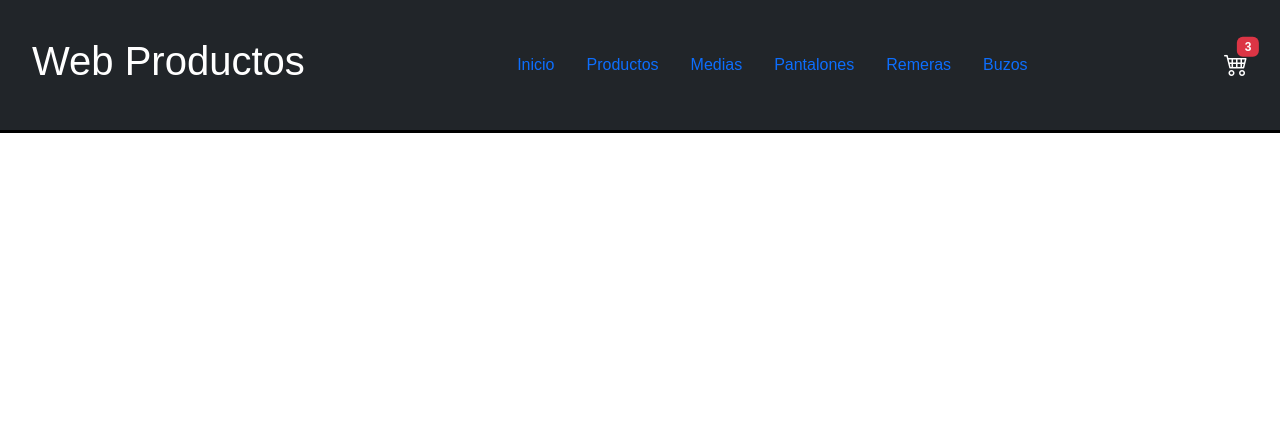
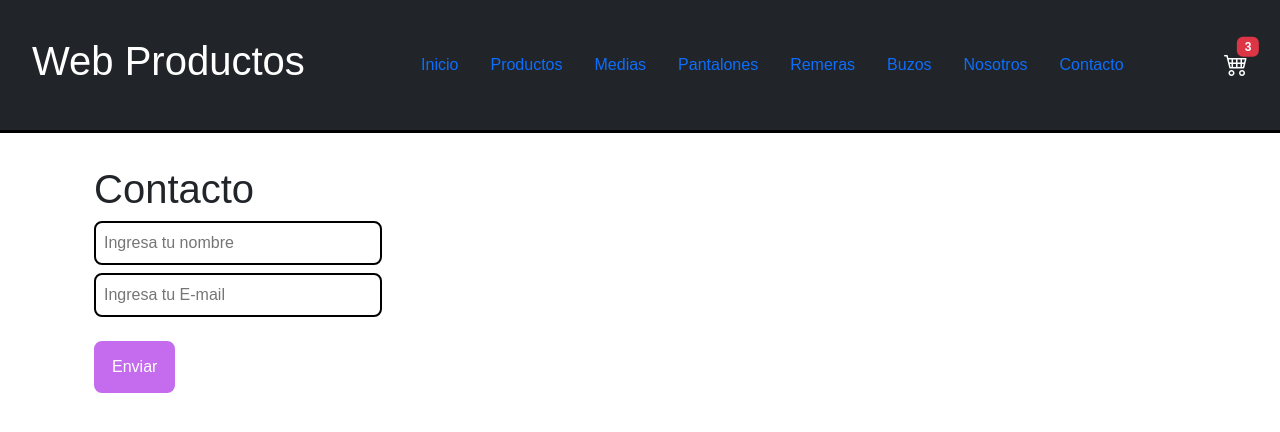
Before and after one commit to SebastianFurquet/React-Coder-Furquet, a React (Vite) app: page /contacto in a window 1280 px wide. Shown: the top 432 px of the page. Built offline with nearby package versions, Linux system fonts and the light colour scheme.

Commit message:
contacto

```diff
--- a/src/App.jsx
+++ b/src/App.jsx
@@ -1,9 +1,11 @@
 
 import ItemDetailContainer from "./Components/ItemDetailContainer";
 import ItemListContainer from "./Components/ItemListContainer";
+import Nosotros from "./Components/Nosotros"
 import Navbar from "./Components/NavBar";
 import "./App.css";
 import { BrowserRouter, Route, Routes } from "react-router-dom";
+import Contacto from "./Components/Contacto";
 
 
 function App() {
@@ -18,6 +20,8 @@ function App() {
       <Route path="item/:id" element={<ItemDetailContainer />}/>
       <Route path="/productos" element = {<ItemListContainer />} />
       <Route path="/productos/:categoria" element = {<ItemListContainer />} />
+      <Route path="/nosotros" element={<Nosotros />}/>
+      <Route path="/contacto" element={<Contacto />}/>
 
     </Routes>
 
--- /dev/null
+++ b/src/Components/Contacto.jsx
@@ -0,0 +1,16 @@
+import React from 'react'
+
+const Contacto = () => {
+  return (
+    <div className="container">
+        <h1 className='main-title'>Contacto</h1>
+        <form className='formulario' >
+            <input type="text" placeholder='Ingresa tu nombre' />
+            <input type="email" placeholder='Ingresa tu E-mail' />
+            <button className='enviar' type="submit"> Enviar </button>
+        </form>
+    </div>
+  )
+}
+
+export default Contacto
--- a/src/Components/Item.jsx
+++ b/src/Components/Item.jsx
@@ -4,7 +4,7 @@ import { Link } from "react-router-dom"
 const Item = ({producto}) => {
   return (
     <div className="producto">
-        <img src={producto.imagen}  />
+        <img src={producto.imagen} alt={producto.titulo} />
         <div>
             <h4>{producto.titulo}</h4>
             <p>Precio: ${producto.precio}</p>
--- a/src/Components/ItemCount.jsx
+++ b/src/Components/ItemCount.jsx
@@ -1,4 +1,3 @@
-import React, { useState } from 'react'
 
 const ItemCount = ({cantidad, handleRestar,handleSumar, handleAgregar}) => {
 
--- a/src/Components/NavBar.jsx
+++ b/src/Components/NavBar.jsx
@@ -13,8 +13,8 @@ return (
             <li className='nav-item'><Link className="nav-link" to="/productos/pantalones">Pantalones</Link></li>
             <li className='nav-item'><Link className="nav-link" to="/productos/remeras">Remeras</Link></li>
             <li className='nav-item'><Link className="nav-link" to="/productos/buzos">Buzos</Link></li>
-
-
+            <li className='nav-item'><Link className="nav-link" to="/nosotros">Nosotros</Link></li>
+            <li className='nav-item'><Link className="nav-link" to="/contacto">Contacto</Link></li>
         </ul>
         <CartWidget/>
     </nav>
```
